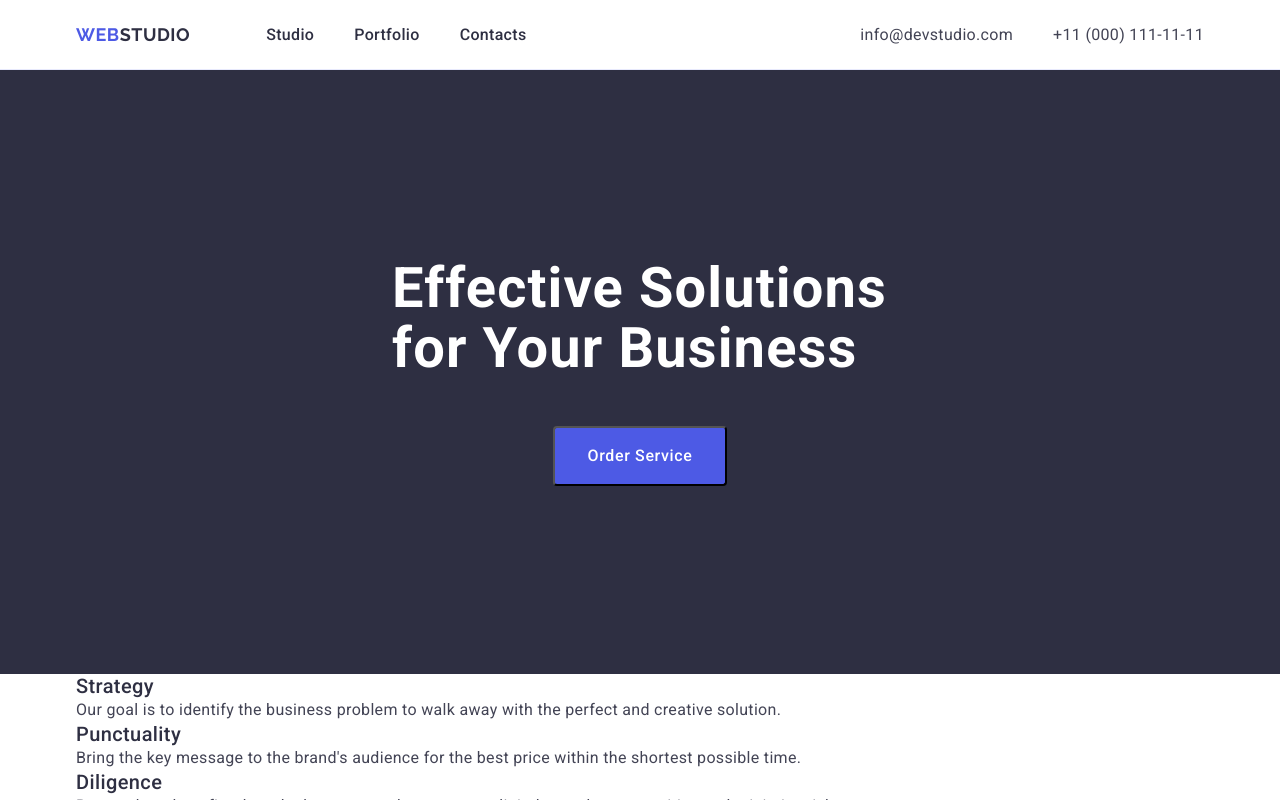
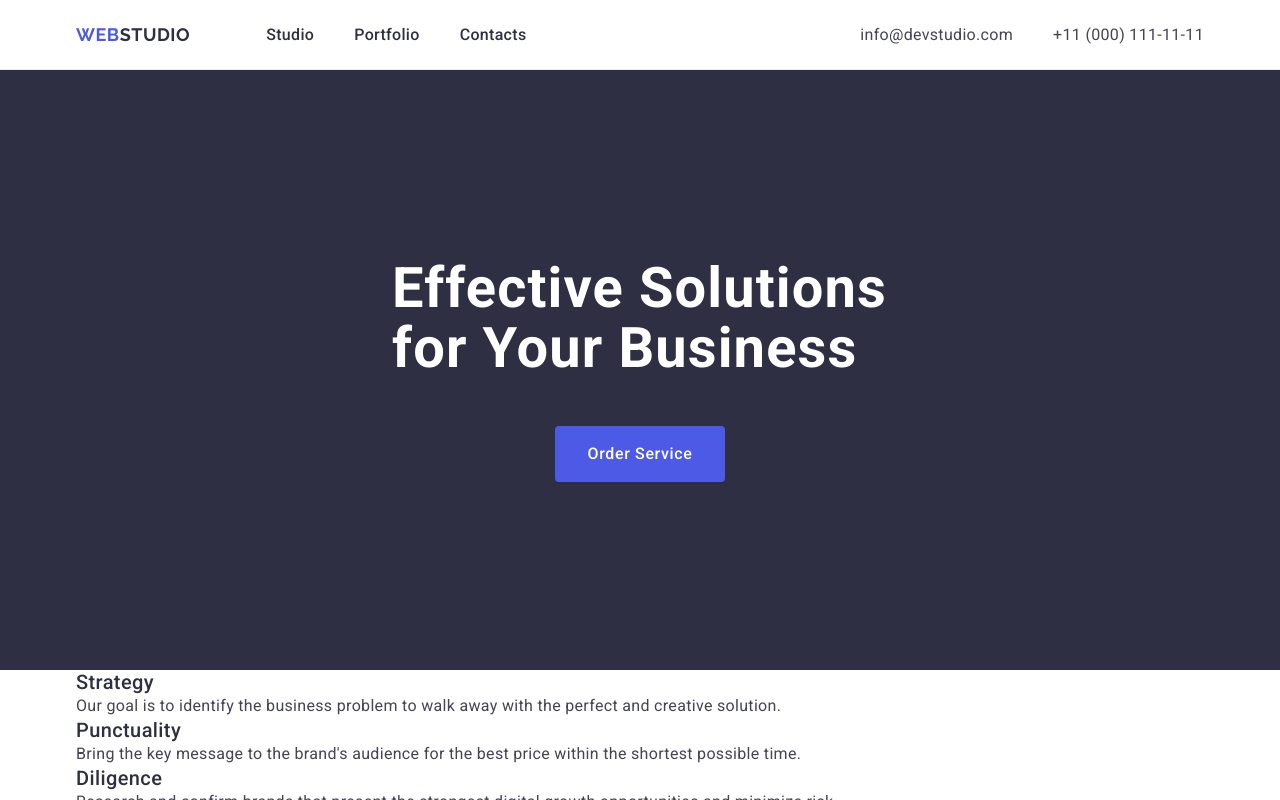
Before and after one commit to Aleksandr-1977/goit-markup-hw-03, a plain HTML site: page index.html in a window 1280 px wide. Shown: the top 800 px of the page. Drawn offline with nearby package versions, Linux system fonts and the light colour scheme.

Commit message:
section 1

```diff
--- a/css/styles.css
+++ b/css/styles.css
@@ -101,10 +101,6 @@ flex-direction: column;
 align-items: center;}
 .container-first{
   padding: 188px 0;}
- /* padding-top: 188px;
-  padding-bottom: 292px;
-  padding-left: 472px;
-  padding-right: 472px;}*/
 .main-text {
   max-width: 496px;
   font-weight: 700;
@@ -112,10 +108,13 @@ align-items: center;}
   line-height: 1.07143;
   letter-spacing: 0.02em;
   color: #fff;
-  margin-bottom: 48px;
-}
-
+  margin-bottom: 48px;}
+  .container-button-order-service{display: flex;
+    align-items: center;}
 .button-order-service {
+  min-width: 169px;
+  height: 56px;
+  border: none;
   border-radius: 4px;
   padding: 16px 32px;
    font-weight: 500;
@@ -123,11 +122,10 @@ align-items: center;}
   line-height: 1.5;
   letter-spacing: 0.04em;
   color: #ffffff;
-  background: #4d5ae5;
-}
+  background-color: #4d5ae5;
+  cursor: pointer;}
 .button-order-service:hover, .button-order-service:focus {
-  background: #404bbf;
-}
+  background: #404bbf;}
 /*-----------/Section1------------------------------------------*/
 /*------------Section2------------------------------------------*/
 .title-page-section-second{
--- a/index.html
+++ b/index.html
@@ -43,7 +43,9 @@
     <section class="page-section-first">
       <div class="container container-first">
         <h1 class="main-text">Effective Solutions for Your Business</h1>
-        <div container-btn-order-service><button type="button" class="button-order-service">Order Service</button></div>
+        <div container-button-order-service>
+          <button type="button" class="button-order-service">Order Service</button>
+        </div>
       </div>
     </section>
     <!--End hero section-->
```
